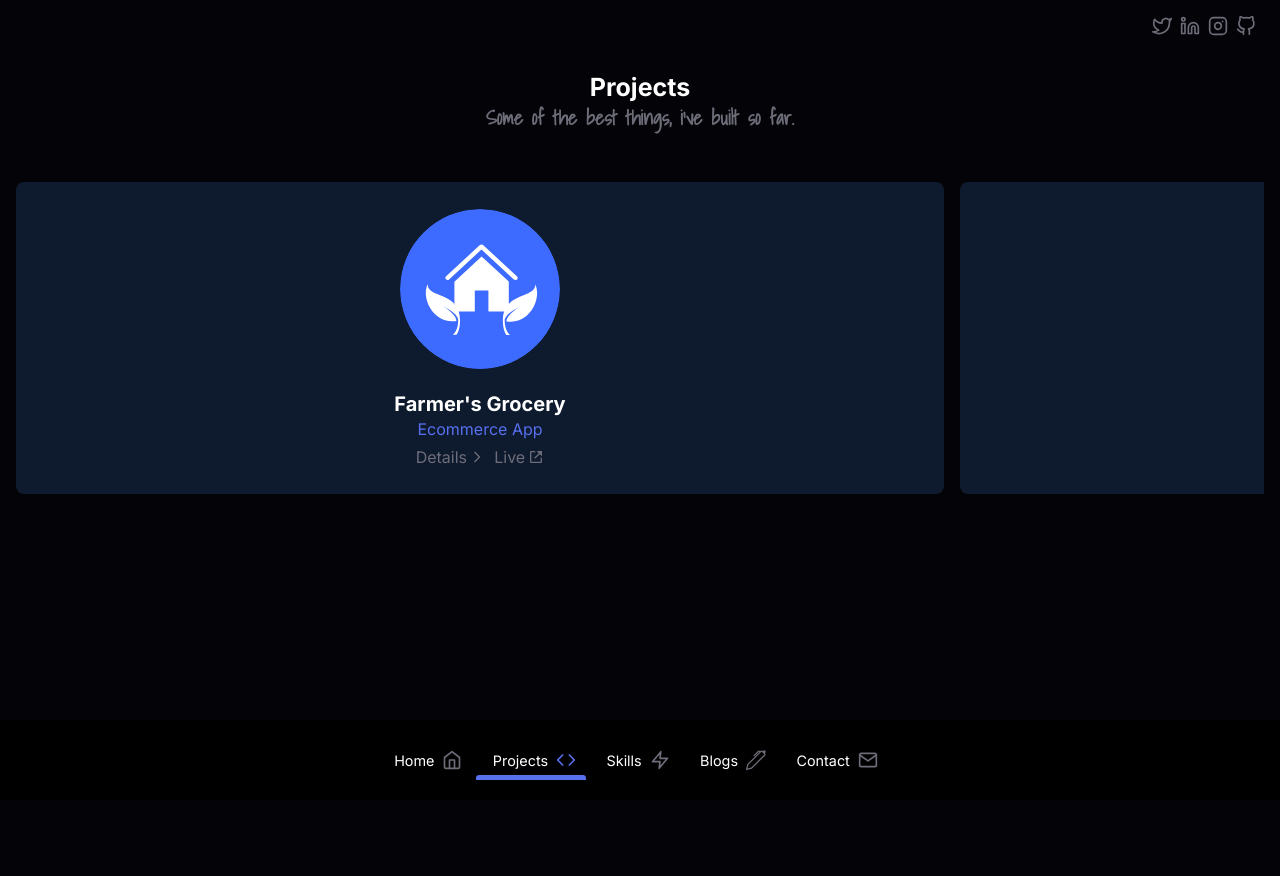
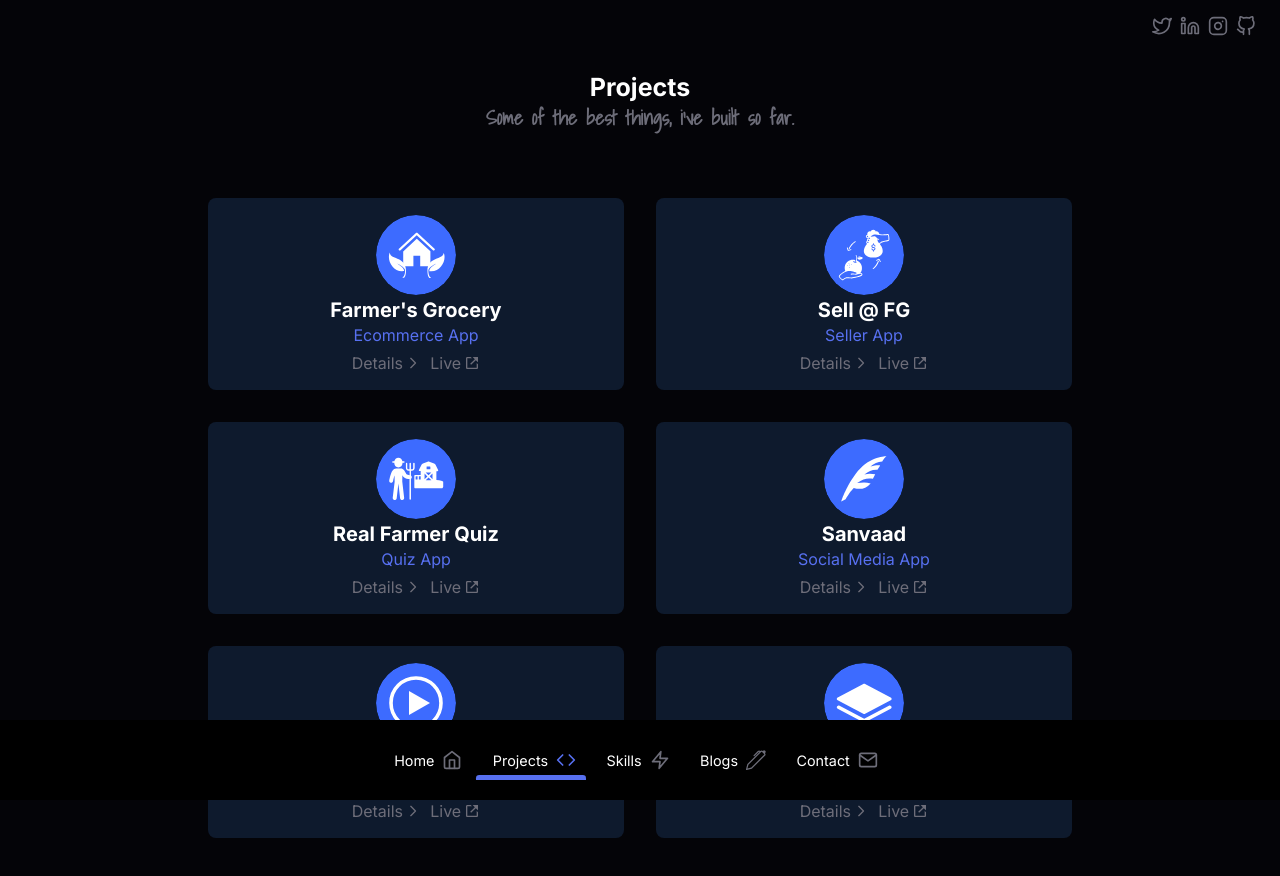
Before and after one commit to shubham-ghuge/shubham-ghuge.github.io, a Next.js app: page /projects in a window 1280 px wide. Shown: the top 876 px of the page. Before the commit the page ends 800 px from the top, so only its background shows below. Built offline with nearby package versions, Linux system fonts and the light colour scheme.

Commit message:
fixed imports

```diff
--- a/package.json
+++ b/package.json
@@ -6,6 +6,7 @@
     "dev": "next dev",
     "build": "next build",
     "start": "next start",
+    "export": "next export",
     "lint": "next lint"
   },
   "dependencies": {
--- a/pages/projects/[id].js
+++ b/pages/projects/[id].js
@@ -1,5 +1,4 @@
 import Head from "next/head";
-import data from "../../data/projects";
 import Image from "next/image";
 import styles from "../../styles/Projects.module.css";
 import Link from "next/link";
@@ -9,11 +8,13 @@ import { IoLogoSass } from "react-icons/io5";
 import { SiMongodb, SiJavascript, SiTypescript, SiReact, SiReactrouter, SiNodeDotJs, SiRedux, SiHtml5, SiCss3 } from "react-icons/si";
 
 export async function getStaticPaths() {
+    const data = (await import("../../data/projects")).default;
     const paths = data.map(project => ({ params: { id: project.id.toString() } }))
     return { paths, fallback: false }
 }
 
 export async function getStaticProps({ params }) {
+    const data = (await import("../../data/projects")).default;
     const projectData = data.filter(project => project.id.toString() === params.id);
     return {
         props: {
--- a/pages/projects/index.js
+++ b/pages/projects/index.js
@@ -1,9 +1,9 @@
-import data from "../../data/projects";
 import styles from "../../styles/Projects.module.css";
 import Head from "next/head";
 import { Card } from "../../components/Card";
 
 export async function getStaticProps() {
+    const data = (await import("../../data/projects")).default;
     return ({
         props: {
             projectData: data
--- a/styles/Projects.module.css
+++ b/styles/Projects.module.css
@@ -9,7 +9,7 @@
   overflow-y: scroll;
 }
 .card {
-  --card-height: 20vh;
+  --icon: 20vh;
   margin-right: 1rem;
   padding: 1rem;
   border-radius: 0.5rem;
@@ -25,9 +25,9 @@
 .thumbnail {
   align-self: center;
   position: relative;
-  height: var(--card-height);
+  height: var(--icon);
   border-radius: 50%;
-  width: var(--card-height);
+  width: var(--icon);
 }
 .thumbnail img {
   border-radius: 50%;
@@ -136,3 +136,25 @@
   color: var(--blue);
   text-decoration: underline;
 }
+
+@media (min-width: 640px) {
+  .wrapper {
+    padding-bottom: 5rem;
+  }
+  .card_container {
+    justify-content: center;
+    flex-wrap: wrap;
+  }
+  .card {
+    --icon: 10vh;
+    margin: 1rem;
+  }
+  .card figure {
+    height: 20vh;
+    width: 30vw;
+  }
+}
+@media (min-width: 1024px) {
+}
+@media (min-width: 1280px) {
+}
```
